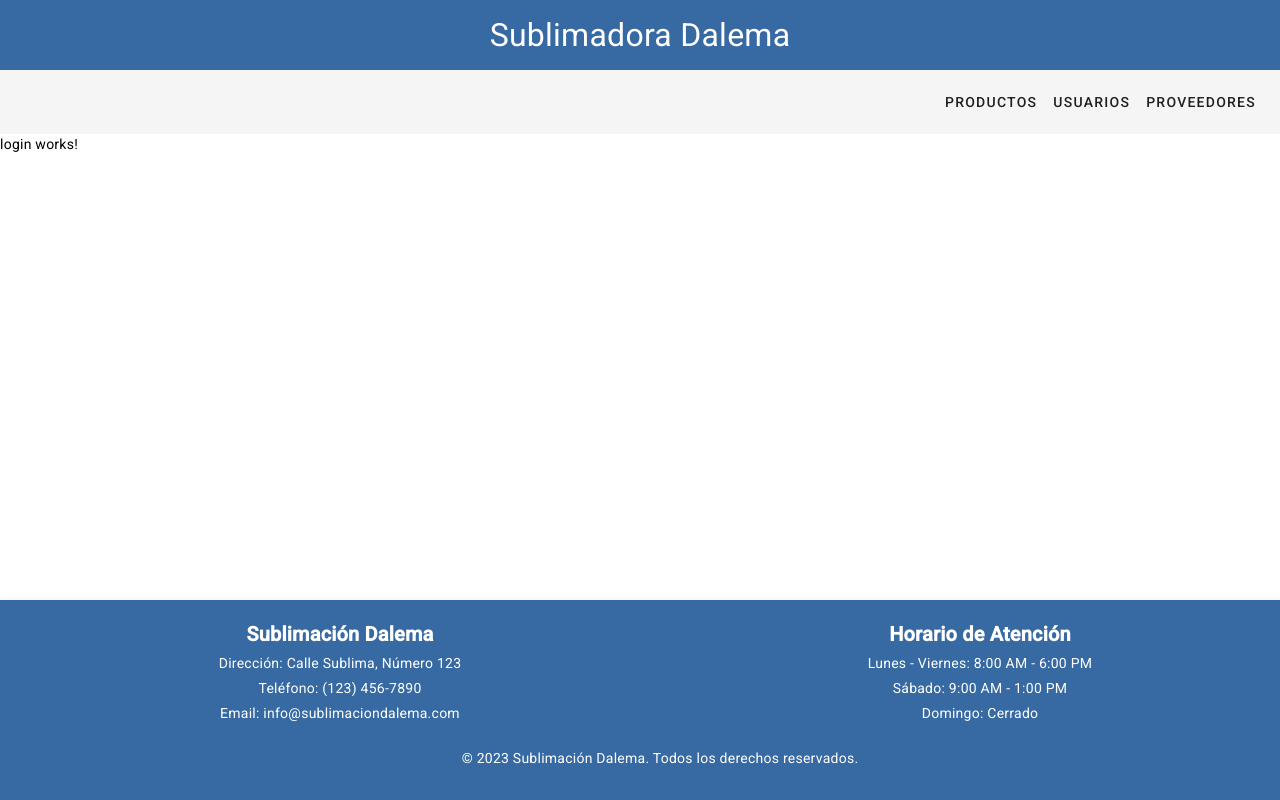
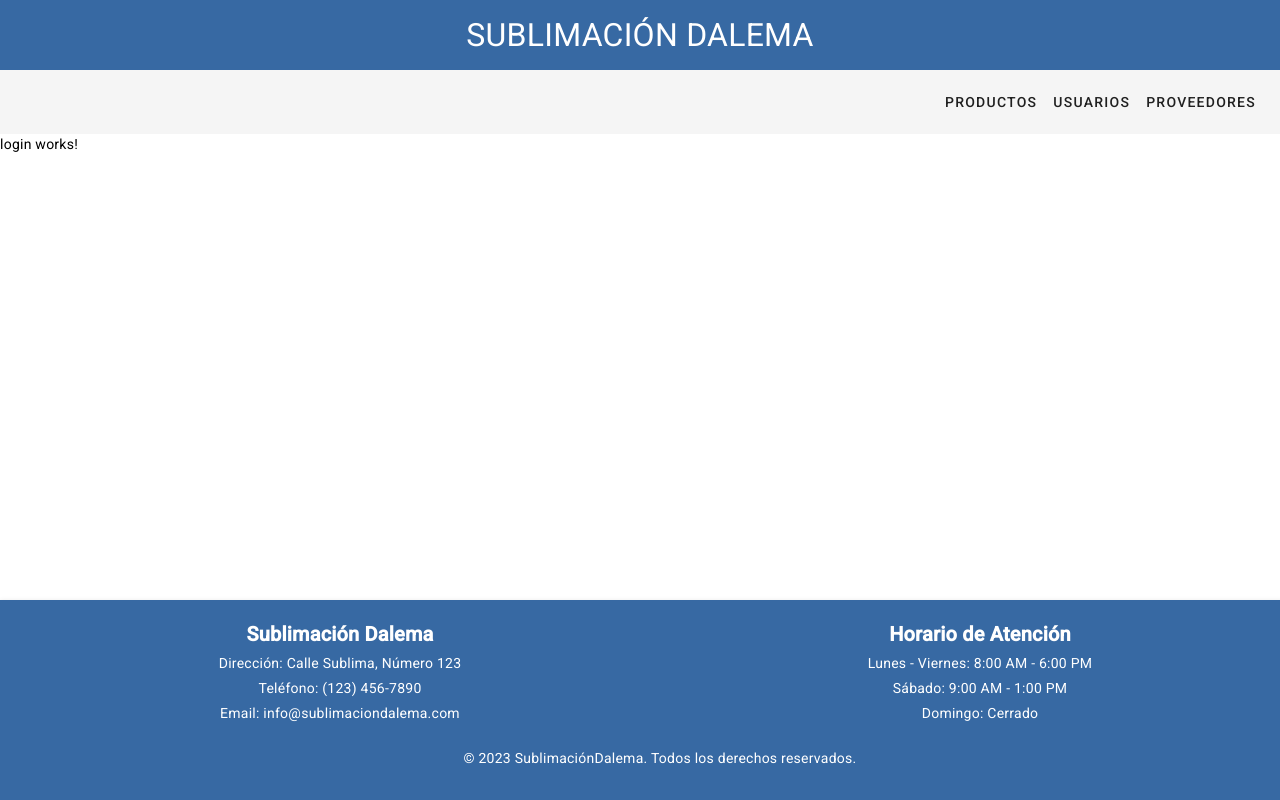
Before and after one commit to angelicasiles/Laboratorio7, an Angular app: page / in a window 1280 px wide. Shown: the top 800 px of the page. Built offline with nearby package versions, Linux system fonts and the light colour scheme.

Commit message:
Actualización

```diff
--- a/src/app/shared/components/footer/footer.component.html
+++ b/src/app/shared/components/footer/footer.component.html
@@ -14,6 +14,6 @@
       </div>
     </div>
     <p class="footer-copyright">
-      © 2023 Sublimación Dalema. Todos los derechos reservados.
+      © 2023 SublimaciónDalema. Todos los derechos reservados.
     </p>
   </footer>
--- a/src/app/shared/components/footer/footer.component.scss
+++ b/src/app/shared/components/footer/footer.component.scss
@@ -37,6 +37,7 @@ footer {
 
 
   .mat-elevation-z2{
+
     padding: 20px;
     text-align: center;
     position: absolute;
--- a/src/app/shared/components/header/header.component.html
+++ b/src/app/shared/components/header/header.component.html
@@ -1 +1 @@
-<div class="header">Sublimadora Dalema</div>
+<div class="header">SUBLIMACIÓN DALEMA</div>
```
